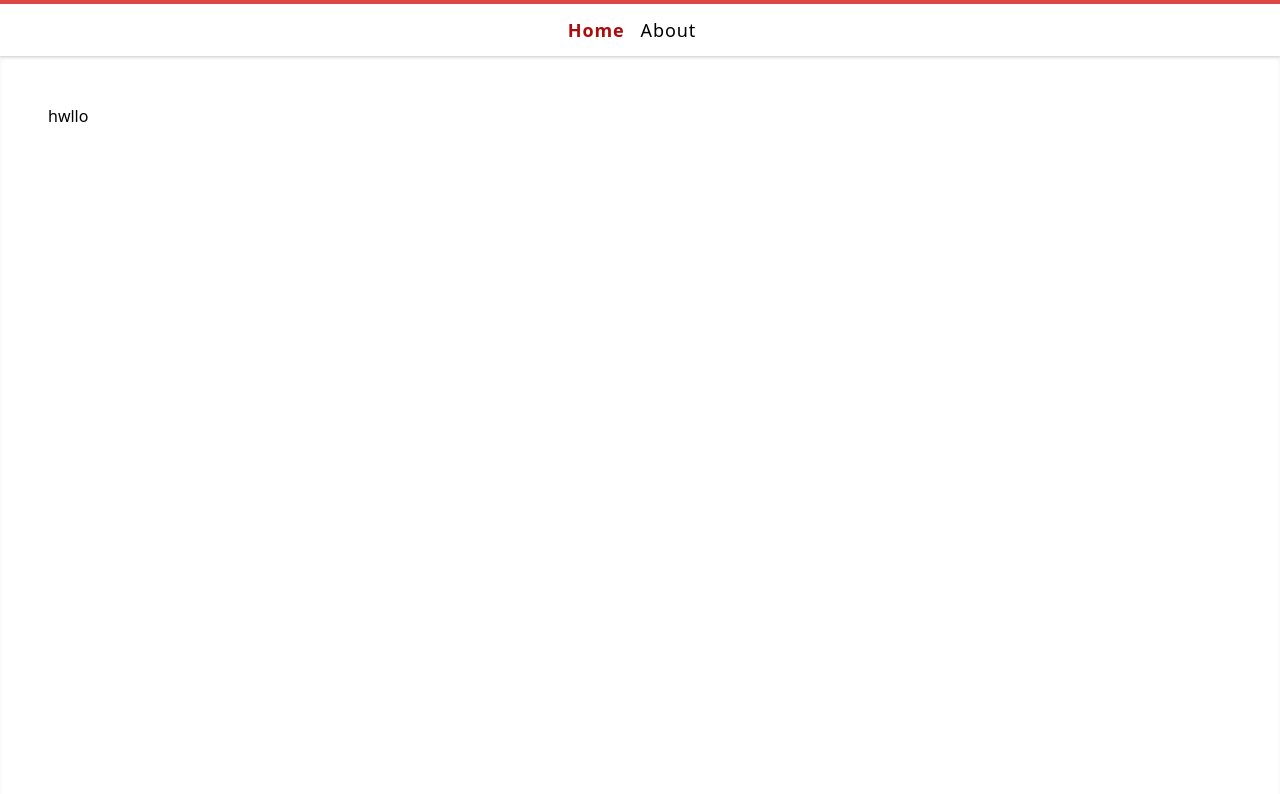
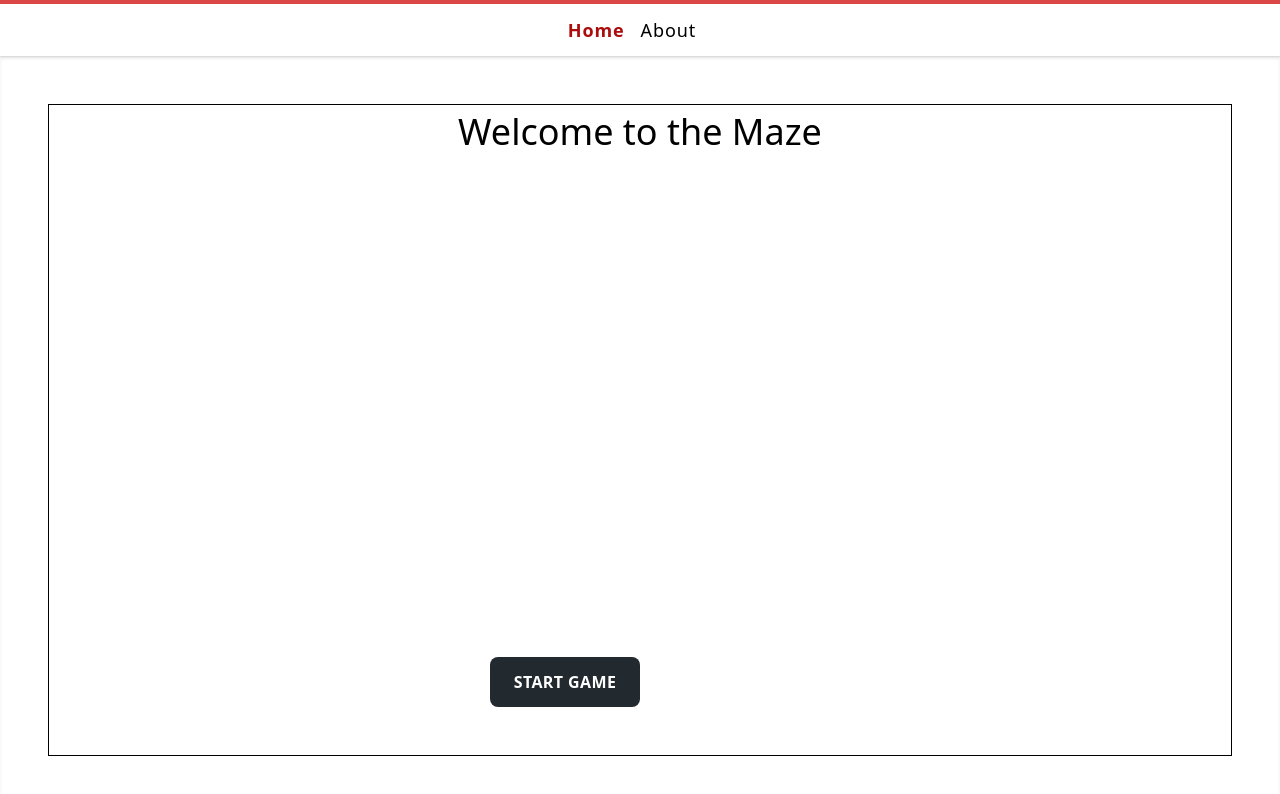
Before and after one commit to luke-joseph/maze, a Vue app: page / in a window 1280 px wide. Shown: the top 794 px of the page. Built offline with nearby package versions, Linux system fonts and the light colour scheme.

Commit message:
add welcome default layout when starting the game

```diff
--- a/src/components/LevelOne.vue
+++ b/src/components/LevelOne.vue
@@ -1,6 +1,6 @@
 <template>
   <div id="lava-out" class="border pb-12" @mouseover="trackMouse($event)">
-    <h1 class="text-4xl mb-12">Level {{ level }}</h1>
+    <h1 class="text-4xl mb-12 text-center">Level {{ level }}</h1>
 
   <div id="lava" class="flex justify-center" >
     <div id="progress-1" class="w-1/3 bg-black" style="width:150px; height:500px;"></div>
--- a/src/components/Welcome.vue
+++ b/src/components/Welcome.vue
@@ -1,12 +1,37 @@
 <template>
-  <div class="">
-    hwllo
+  <div class="border pb-12">
+    <h1 class="text-4xl mb-12 text-center">Welcome to the Maze</h1>
+
+  <div class="flex justify-center" >
+
+    <div id="progress-1" class="w-1/3 bg-black text-white flex rounded-lg"
+    @click="startGame"
+    style="width:150px; height:50px; margin-right: 150px; margin-top: 450px;">
+
+    <p class="m-auto font-bold uppercase tracking-wide cursor-pointer">
+      Start Game
+    </p>
+
+    </div>
+
+  </div>
+
   </div>
 </template>
 
 <script>
+import {mapState} from 'vuex';
+
 export default {
-  name: "Welcome"
+  name: "Welcome",
+  methods:{
+    startGame(){
+      this.$store.dispatch('updateLevel');
+    }
+  },
+  computed: {
+    ...mapState(['score', 'level'])
+  },
 }
 </script>
 
```
